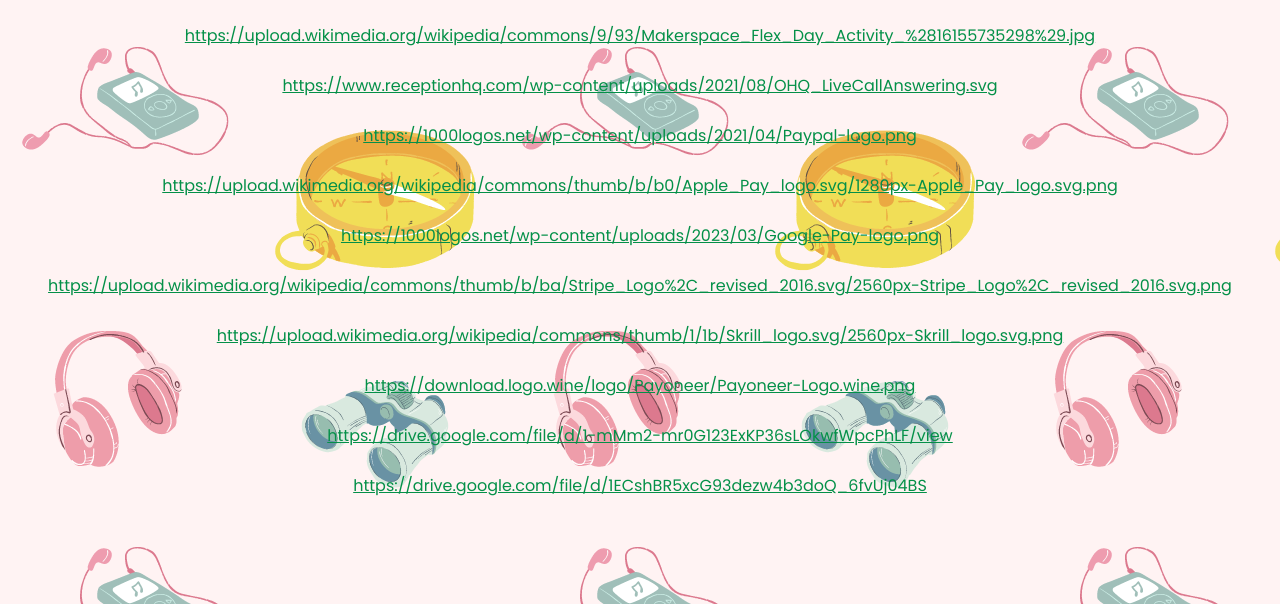
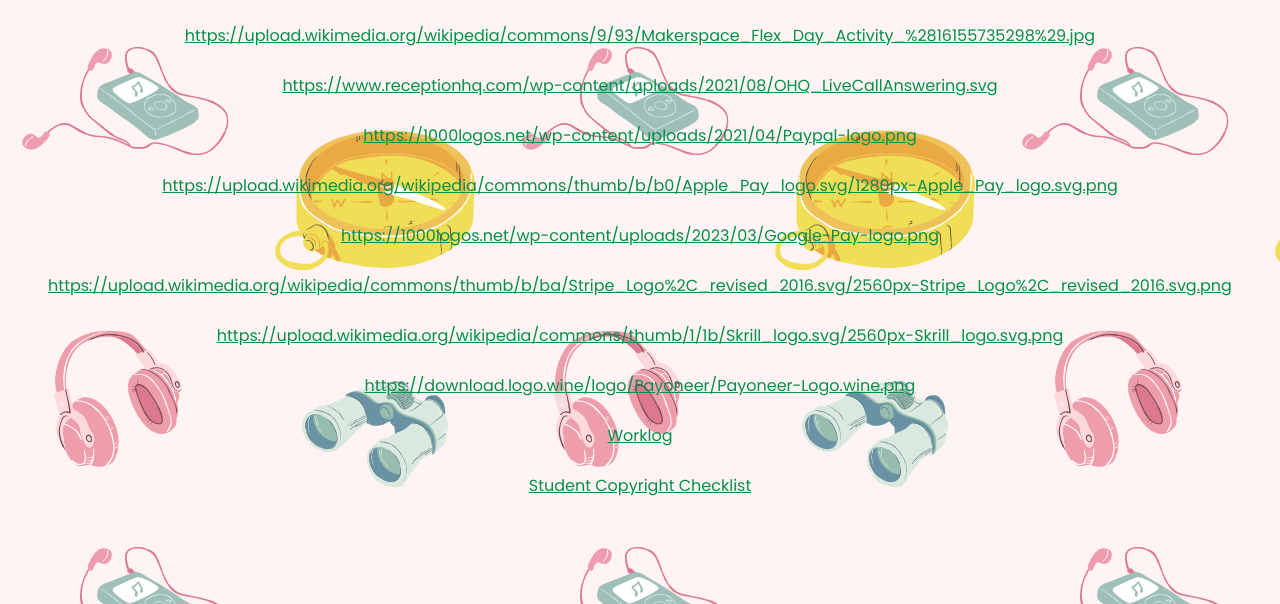
Before and after one commit to UniqueCode3691/UniqueCode3691.github.io, a plain HTML site: page reference.html in a window 1280 px wide. Shown: the part 196-800 px from the top of the page. Drawn offline with Linux system fonts and the light colour scheme; a web font is replaced by a local one.

Commit message:
reference.html

```diff
--- a/reference.html
+++ b/reference.html
@@ -60,11 +60,13 @@
     <br>
     <br>
     <a
-      href="https://drive.google.com/file/d/1-mMm2-mr0G123ExKP36sLOkwfWpcPhLF/view">https://drive.google.com/file/d/1-mMm2-mr0G123ExKP36sLOkwfWpcPhLF/view</a>
+      href="https://drive.google.com/file/d/1-mMm2-mr0G123ExKP36sLOkwfWpcPhLF/view">Worklog
+    </a>
     <br>
     <br>
     <a
-      href="https://drive.google.com/file/d/1ECshBR5xcG93dezw4b3doQ_6fvUj04BS">https://drive.google.com/file/d/1ECshBR5xcG93dezw4b3doQ_6fvUj04BS</a>
+      href="https://drive.google.com/file/d/1ECshBR5xcG93dezw4b3doQ_6fvUj04BS">Student Copyright Checklist
+    </a>
     <br>
     <br>
   </p>
```
